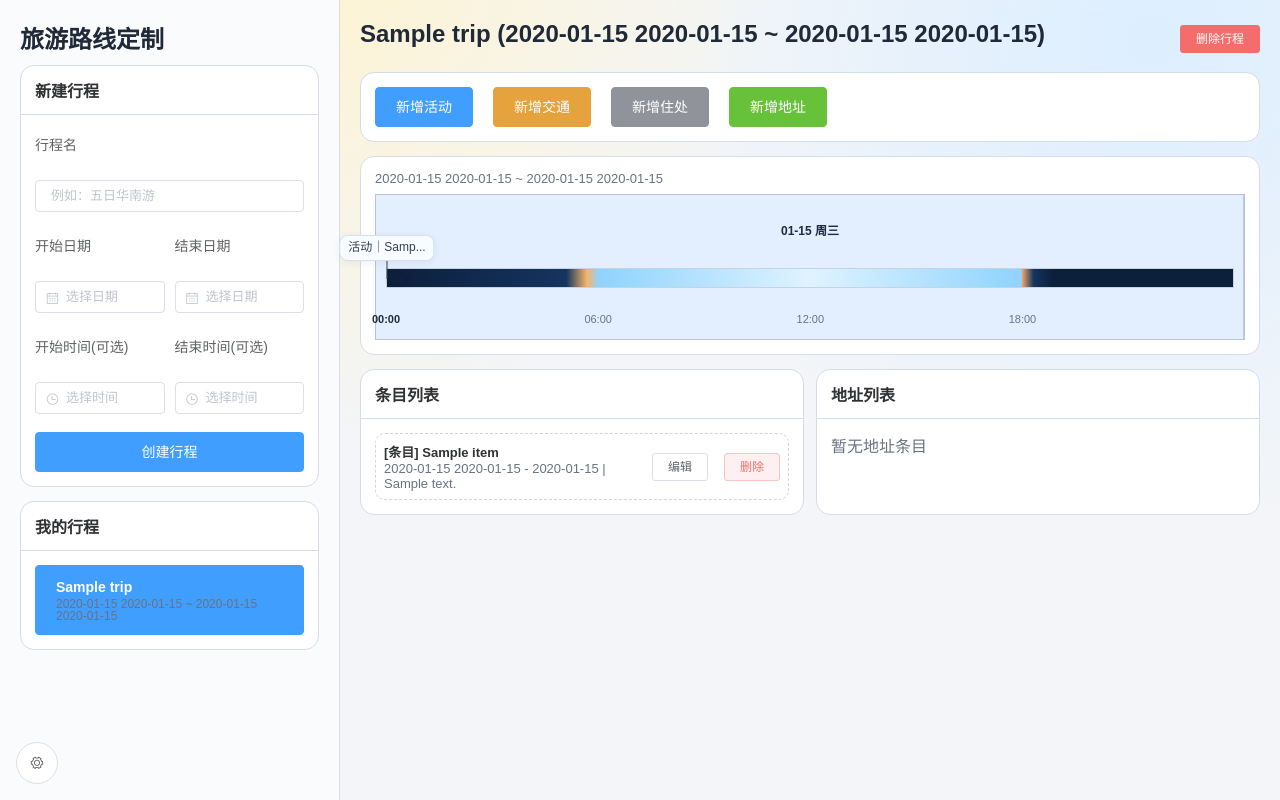
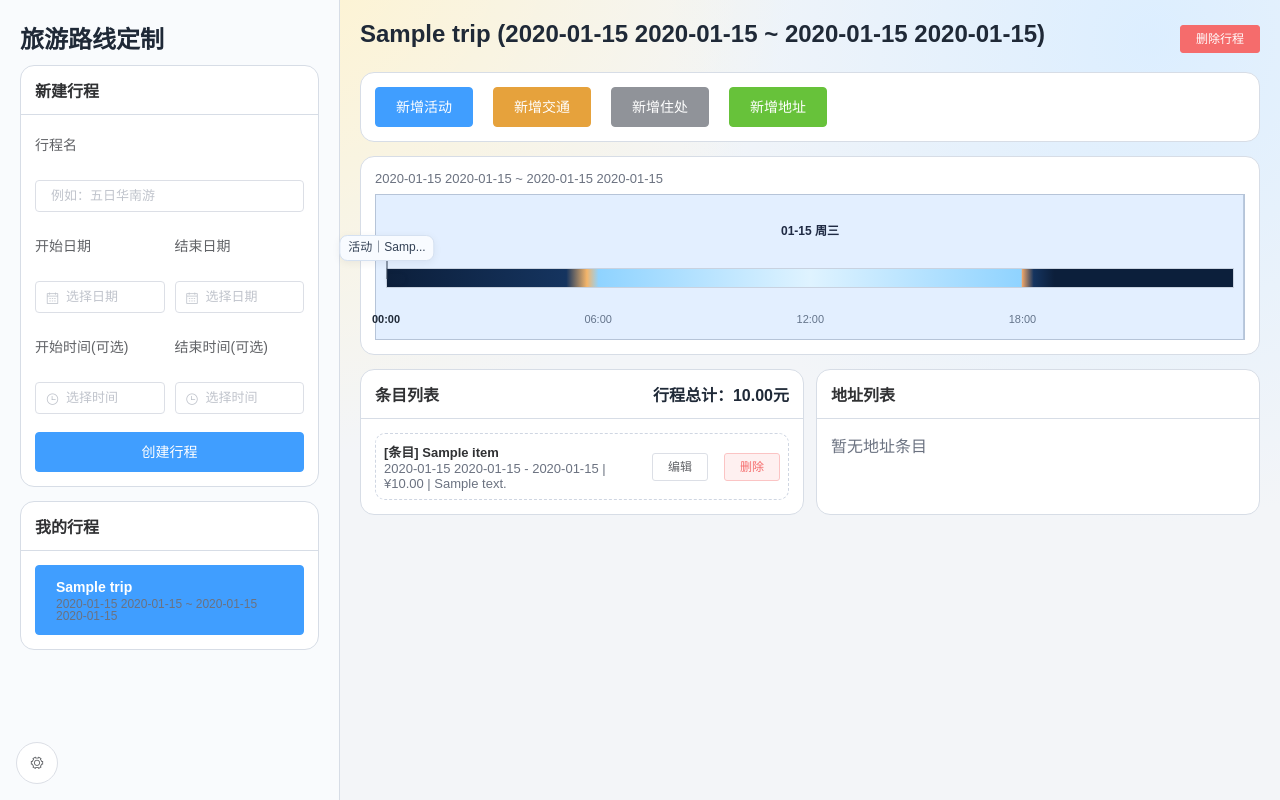
Before and after one commit to u679c/travel_plan, a Flask app: page / in a window 1280 px wide. Run offline with Flask 3, Linux system fonts and the light colour scheme; tables that the repository leaves empty hold one stand-in row (values such as "Sample post").

Commit message:
feat: 新增预算统计

```diff
--- a/app.py
+++ b/app.py
@@ -69,6 +69,7 @@ def init_db() -> None:
             day_date TEXT NOT NULL,
             start_time TEXT NOT NULL,
             end_time TEXT NOT NULL,
+            price REAL NOT NULL DEFAULT 0,
             title TEXT NOT NULL,
             item_type TEXT NOT NULL DEFAULT 'activity',
             place TEXT,
@@ -114,6 +115,7 @@ def init_db() -> None:
     ensure_column(db, "itinerary_items", "latitude", "latitude REAL")
     ensure_column(db, "itinerary_items", "longitude", "longitude REAL")
     ensure_column(db, "itinerary_items", "end_day_date", "end_day_date TEXT")
+    ensure_column(db, "itinerary_items", "price", "price REAL NOT NULL DEFAULT 0")
     db.commit()
     db.close()
 
@@ -397,6 +399,7 @@ def get_item_or_404(db: sqlite3.Connection, item_id: int) -> sqlite3.Row | None:
             start_time,
             COALESCE(end_day_date, day_date) AS end_day_date,
             end_time,
+            COALESCE(price, 0) AS price,
             title,
             item_type,
             place,
@@ -563,6 +566,7 @@ def get_trip_plan(trip_id: int) -> Any:
             start_time,
             COALESCE(end_day_date, day_date) AS end_day_date,
             end_time,
+            COALESCE(price, 0) AS price,
             title,
             item_type,
             place,
@@ -706,6 +710,7 @@ def add_item(trip_id: int) -> Any:
     transport_mode = (data.get("transport_mode") or "").strip()
     from_place = (data.get("from_place") or "").strip()
     to_place = (data.get("to_place") or "").strip()
+    price_raw = data.get("price")
     latitude = data.get("latitude")
     longitude = data.get("longitude")
     use_geocode = bool(data.get("use_geocode", True))
@@ -737,6 +742,13 @@ def add_item(trip_id: int) -> Any:
             return jsonify({"error": "住处类型必须填写 place"}), 400
         if not title:
             title = f"住处: {place}"
+
+    price = 0.0
+    if price_raw not in (None, ""):
+        parsed_price = parse_float(price_raw)
+        if parsed_price is None:
+            return jsonify({"error": "price 必须是数字"}), 400
+        price = parsed_price
 
     db = get_db()
     trip = get_trip_or_404(db, trip_id)
@@ -809,8 +821,8 @@ def add_item(trip_id: int) -> Any:
     cur = db.execute(
         """
         INSERT INTO itinerary_items
-        (trip_id, day_date, start_time, end_day_date, end_time, title, item_type, place, transport_mode, from_place, to_place, latitude, longitude, note)
-        VALUES (?, ?, ?, ?, ?, ?, ?, ?, ?, ?, ?, ?, ?, ?)
+        (trip_id, day_date, start_time, end_day_date, end_time, price, title, item_type, place, transport_mode, from_place, to_place, latitude, longitude, note)
+        VALUES (?, ?, ?, ?, ?, ?, ?, ?, ?, ?, ?, ?, ?, ?, ?)
         """,
         (
             trip_id,
@@ -818,6 +830,7 @@ def add_item(trip_id: int) -> Any:
             start_time,
             end_day_date,
             end_time,
+            price,
             title,
             item_type,
             place,
@@ -856,6 +869,7 @@ def add_item(trip_id: int) -> Any:
             start_time,
             COALESCE(end_day_date, day_date) AS end_day_date,
             end_time,
+            COALESCE(price, 0) AS price,
             title,
             item_type,
             place,
@@ -896,6 +910,7 @@ def update_item(item_id: int) -> Any:
     transport_mode = (data.get("transport_mode") if "transport_mode" in data else existing["transport_mode"] or "").strip()
     from_place = (data.get("from_place") if "from_place" in data else existing["from_place"] or "").strip()
     to_place = (data.get("to_place") if "to_place" in data else existing["to_place"] or "").strip()
+    price_raw = data.get("price") if "price" in data else existing["price"]
     note = (data.get("note") if "note" in data else existing["note"] or "").strip()
 
     if not start_datetime_raw and (not day_date or not start_time):
@@ -921,6 +936,14 @@ def update_item(item_id: int) -> Any:
             return jsonify({"error": "住处类型必须填写 place"}), 400
         if not title:
             title = f"住处: {place}"
+
+    if price_raw in (None, ""):
+        price = 0.0
+    else:
+        parsed_price = parse_float(price_raw)
+        if parsed_price is None:
+            return jsonify({"error": "price 必须是数字"}), 400
+        price = parsed_price
 
     trip = get_trip_or_404(db, int(existing["trip_id"]))
     if not trip:
@@ -996,7 +1019,7 @@ def update_item(item_id: int) -> Any:
     db.execute(
         """
         UPDATE itinerary_items
-        SET day_date = ?, start_time = ?, end_day_date = ?, end_time = ?, title = ?, item_type = ?,
+        SET day_date = ?, start_time = ?, end_day_date = ?, end_time = ?, price = ?, title = ?, item_type = ?,
             place = ?, transport_mode = ?, from_place = ?, to_place = ?, latitude = ?, longitude = ?, note = ?
         WHERE id = ?
         """,
@@ -1005,6 +1028,7 @@ def update_item(item_id: int) -> Any:
             start_time,
             end_day_date,
             end_time,
+            price,
             title,
             item_type,
             place if place else None,
--- a/static/js/app.js
+++ b/static/js/app.js
@@ -70,6 +70,7 @@ new window.Vue({
                     title: '',
                     start_datetime: '',
                     end_datetime: '',
+                    price: 0,
                     place: '',
                     note: '',
                 },
@@ -77,6 +78,7 @@ new window.Vue({
                     transport_mode: '',
                     start_datetime: '',
                     end_datetime: '',
+                    price: 0,
                     from_place: '',
                     to_place: '',
                     title: '',
@@ -86,6 +88,7 @@ new window.Vue({
                     place: '',
                     start_datetime: '',
                     end_datetime: '',
+                    price: 0,
                     title: '',
                     note: '',
                 },
@@ -93,6 +96,7 @@ new window.Vue({
                     place: '',
                     start_datetime: '',
                     end_datetime: '',
+                    price: 0,
                     title: '',
                     note: '',
                     latitude: '',
@@ -122,6 +126,9 @@ new window.Vue({
         addressItems() {
             return this.sortedItems.filter((item) => item.item_type === 'address');
         },
+        totalBudget() {
+            return this.sortedItems.reduce((sum, item) => sum + (Number(item.price) || 0), 0);
+        },
     },
     watch: {
         currentPlan() {
@@ -134,6 +141,11 @@ new window.Vue({
         },
         showSuccess(message) {
             this.$message.success(message);
+        },
+        formatPrice(value) {
+            const num = Number(value);
+            if (!Number.isFinite(num)) return '0.00';
+            return num.toFixed(2);
         },
         itemTypeLabel(type) {
             if (type === 'transport') return '交通';
@@ -169,6 +181,7 @@ new window.Vue({
                 detail += ` | ${item.place || '-'}`;
                 if (item.latitude !== null && item.longitude !== null) detail += ` | ${item.latitude}, ${item.longitude}`;
             }
+            detail += ` | ¥${this.formatPrice(item.price)}`;
             if (item.note) detail += ` | ${item.note}`;
             return detail;
         },
@@ -192,6 +205,7 @@ new window.Vue({
                     title: '',
                     start_datetime: start,
                     end_datetime: end,
+                    price: 0,
                     place: '',
                     note: '',
                 };
@@ -201,6 +215,7 @@ new window.Vue({
                     transport_mode: '',
                     start_datetime: start,
                     end_datetime: end,
+                    price: 0,
                     from_place: '',
                     to_place: '',
                     title: '',
@@ -212,6 +227,7 @@ new window.Vue({
                     place: '',
                     start_datetime: start,
                     end_datetime: end,
+                    price: 0,
                     title: '',
                     note: '',
                     latitude: '',
@@ -224,6 +240,7 @@ new window.Vue({
                     place: '',
                     start_datetime: start,
                     end_datetime: end,
+                    price: 0,
                     title: '',
                     note: '',
                 };
@@ -261,6 +278,7 @@ new window.Vue({
         buildItemPayload(type) {
             const form = { ...this.itemForms[type] };
             const payload = { ...form, item_type: type };
+            payload.price = Number(payload.price || 0);
 
             if (payload.start_datetime) {
                 const start = parseLocalDateTime(payload.start_datetime);
@@ -508,6 +526,7 @@ new window.Vue({
                 if (item.item_type === 'transport') detail += ` <br/> ${item.transport_mode || ''} <br/> ${item.from_place || ''} → ${item.to_place || ''}`;
                 if (item.item_type === 'activity' && item.place) detail += ` <br/> ${item.place}`;
                 if (item.item_type === 'stay' && item.place) detail += ` <br/> ${item.place}`;
+                detail += ` <br/> 价格：¥${this.formatPrice(item.price)}`;
                 if (item.note) detail += ` <br/>备注： ${item.note}`;
 
                 const annotation = document.createElement('div');
--- a/static/style.css
+++ b/static/style.css
@@ -404,6 +404,19 @@ input:not(.el-input__inner):not(.el-textarea__inner), select:not(.el-select__inp
     gap: 6px;
 }
 
+.card-header-row {
+    display: flex;
+    justify-content: space-between;
+    align-items: center;
+    gap: 10px;
+}
+
+.budget-summary {
+    color: #1f2937;
+    font-weight: 600;
+    white-space: nowrap;
+}
+
 .lists-grid {
     display: grid;
     grid-template-columns: 1fr 1fr;
--- a/templates/index.html
+++ b/templates/index.html
@@ -130,7 +130,10 @@
 
             <section class="lists-grid">
                 <el-card class="card" shadow="never">
-                    <div slot="header"><strong>条目列表</strong></div>
+                    <div slot="header" class="card-header-row">
+                        <strong>条目列表</strong>
+                        <span class="budget-summary">行程总计：[[ formatPrice(totalBudget) ]]元</span>
+                    </div>
                     <div v-if="listItems.length === 0" class="event-meta">暂无活动/交通条目</div>
                     <div v-else class="event-list">
                         <div v-for="item in listItems" :key="item.id" class="event-row">
@@ -172,6 +175,9 @@
                 <el-col :span="12"><el-form-item label="标题"><el-input v-model="itemForms.activity.title"></el-input></el-form-item></el-col>
                 <el-col :span="12"><el-form-item label="地点"><el-input v-model="itemForms.activity.place"></el-input></el-form-item></el-col>
             </el-row>
+            <el-form-item label="价格">
+                <el-input-number v-model="itemForms.activity.price" :precision="2" :step="10" :min="0" style="width: 100%;"></el-input-number>
+            </el-form-item>
             <el-row :gutter="10" class="datetime-row">
                 <el-col :span="12">
                     <el-form-item label="开始日期时间">
@@ -212,6 +218,9 @@
                 <el-col :span="12"><el-form-item label="交通方式"><el-input v-model="itemForms.transport.transport_mode"></el-input></el-form-item></el-col>
                 <el-col :span="12"><el-form-item label="标题(可选)"><el-input v-model="itemForms.transport.title"></el-input></el-form-item></el-col>
             </el-row>
+            <el-form-item label="价格">
+                <el-input-number v-model="itemForms.transport.price" :precision="2" :step="10" :min="0" style="width: 100%;"></el-input-number>
+            </el-form-item>
             <el-row :gutter="10" class="datetime-row">
                 <el-col :span="12">
                     <el-form-item label="开始日期时间">
@@ -256,6 +265,9 @@
                 <el-col :span="12"><el-form-item label="地址"><el-input v-model="itemForms.address.place"></el-input></el-form-item></el-col>
                 <el-col :span="12"><el-form-item label="显示标题(可选)"><el-input v-model="itemForms.address.title"></el-input></el-form-item></el-col>
             </el-row>
+            <el-form-item label="价格">
+                <el-input-number v-model="itemForms.address.price" :precision="2" :step="10" :min="0" style="width: 100%;"></el-input-number>
+            </el-form-item>
             <el-row :gutter="10" class="datetime-row">
                 <el-col :span="12">
                     <el-form-item label="开始日期时间">
@@ -301,6 +313,9 @@
                 <el-col :span="12"><el-form-item label="住处名称(可选)"><el-input v-model="itemForms.stay.title"></el-input></el-form-item></el-col>
                 <el-col :span="12"><el-form-item label="住处地址"><el-input v-model="itemForms.stay.place"></el-input></el-form-item></el-col>
             </el-row>
+            <el-form-item label="价格">
+                <el-input-number v-model="itemForms.stay.price" :precision="2" :step="10" :min="0" style="width: 100%;"></el-input-number>
+            </el-form-item>
             <el-row :gutter="10" class="datetime-row">
                 <el-col :span="12">
                     <el-form-item label="开始日期时间">
```
